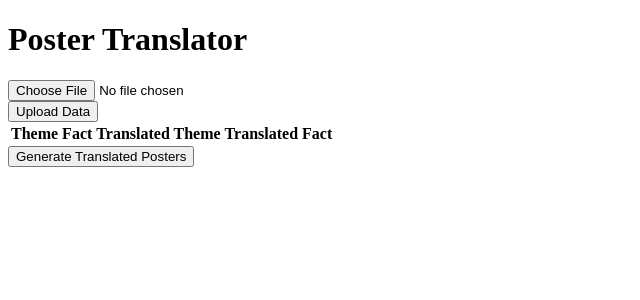
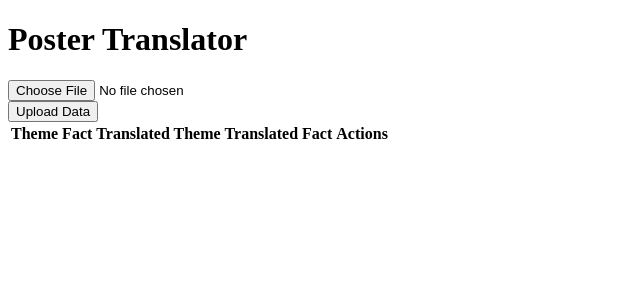
Before and after one commit to agaziel2/factsforpeace, a React (Create React App) app: page / in a window 1280 px wide. Shown: the top 300 px of the page, without its empty margins (0-640 px from the left). Built offline with nearby package versions, Linux system fonts and the light colour scheme.

Commit message:
fff simple8

```diff
--- a/src/TranslationForm.js
+++ b/src/TranslationForm.js
@@ -2,13 +2,9 @@ import React, { useState, useEffect } from 'react';
 
 function TranslationForm({ data, onSubmit }) {
   const [translations, setTranslations] = useState([]);
-  const [pdfData, setPdfData] = useState(null);
-  const [pdfFileName, setPdfFileName] = useState('');
-
 
   useEffect(() => {
-    // Initialize translations with the original data
-    setTranslations(data.map(item => ({ ...item, translatedTheme: '', translatedFact: '' })));
+    setTranslations(data.map(item => ({ ...item, translatedTheme: '', translatedFact: '', pdfData: null, pdfFileName: '' })));
   }, [data]);
 
   const handleTranslationChange = (index, field, value) => {
@@ -16,8 +12,9 @@ function TranslationForm({ data, onSubmit }) {
     updatedTranslations[index][field] = value;
     setTranslations(updatedTranslations);
   };
-  const handleDownload = () => {
-    console.log("Downloading PDF");
+
+  const handleDownload = (pdfData, pdfFileName) => {
+    console.log("Downloading PDF:", pdfFileName);
     const link = document.createElement("a");
     link.href = `data:application/pdf;base64,${pdfData}`;
     link.download = `${pdfFileName}.pdf`;
@@ -26,28 +23,19 @@ function TranslationForm({ data, onSubmit }) {
     document.body.removeChild(link);
   };
 
-  const handleSubmit = async (e) => {
-    e.preventDefault();
-    const translatedData = translations.map(item => ({
-      theme: item.translatedTheme,
-      fact: item.translatedFact
-    }));
-    const response = await onSubmit(translatedData);
-    if (response.data && response.data.data && response.data.data.length > 0) {
-      setPdfData(response.data.data[0]); // Accessing the first PDF
-      console.log("Received PDF data:", response.data.data[0]);
+  const handleSubmit = async (index, theme, fact) => {
+    const response = await onSubmit([{ theme, fact }]);
+    if (response && response.data && response.data.data && response.data.data.length > 0) {
+      const updatedTranslations = [...translations];
+      updatedTranslations[index].pdfData = response.data.data[0];
+      updatedTranslations[index].pdfFileName = theme;
+      setTranslations(updatedTranslations);
+      console.log(`PDF Generated for theme: ${theme}`);
     }
-
-      setPdfFileName(translatedData[0].theme);
-      console.log("Received PDF filename:", translatedData[0].theme);
-      console.log("PDF Generated Successfully");
-    }
-  //};
-
+  };
 
   return (
     <div>
-    <form onSubmit={handleSubmit}>
       <table>
         <thead>
           <tr>
@@ -55,6 +43,7 @@ function TranslationForm({ data, onSubmit }) {
             <th>Fact</th>
             <th>Translated Theme</th>
             <th>Translated Fact</th>
+            <th>Actions</th>
           </tr>
         </thead>
         <tbody>
@@ -76,20 +65,18 @@ function TranslationForm({ data, onSubmit }) {
                   onChange={(e) => handleTranslationChange(index, 'translatedFact', e.target.value)}
                 />
               </td>
+              <td>
+                <button onClick={() => handleSubmit(index, item.translatedTheme, item.translatedFact)}>Generate PDF</button>
+                {item.pdfData && (
+                  <button onClick={() => handleDownload(item.pdfData, item.pdfFileName)}>Download PDF</button>
+                )}
+              </td>
             </tr>
           ))}
         </tbody>
       </table>
-      <button type="submit">Generate Translated Posters</button>
-    </form>
-     {pdfData && (
-      <div>
-        <p>Generated PDF: {pdfFileName}</p>
-        <button onClick={handleDownload}>Download PDF</button>
-      </div>
-    )}
-  </div>
-);
+    </div>
+  );
 }
 
 export default TranslationForm;
```
